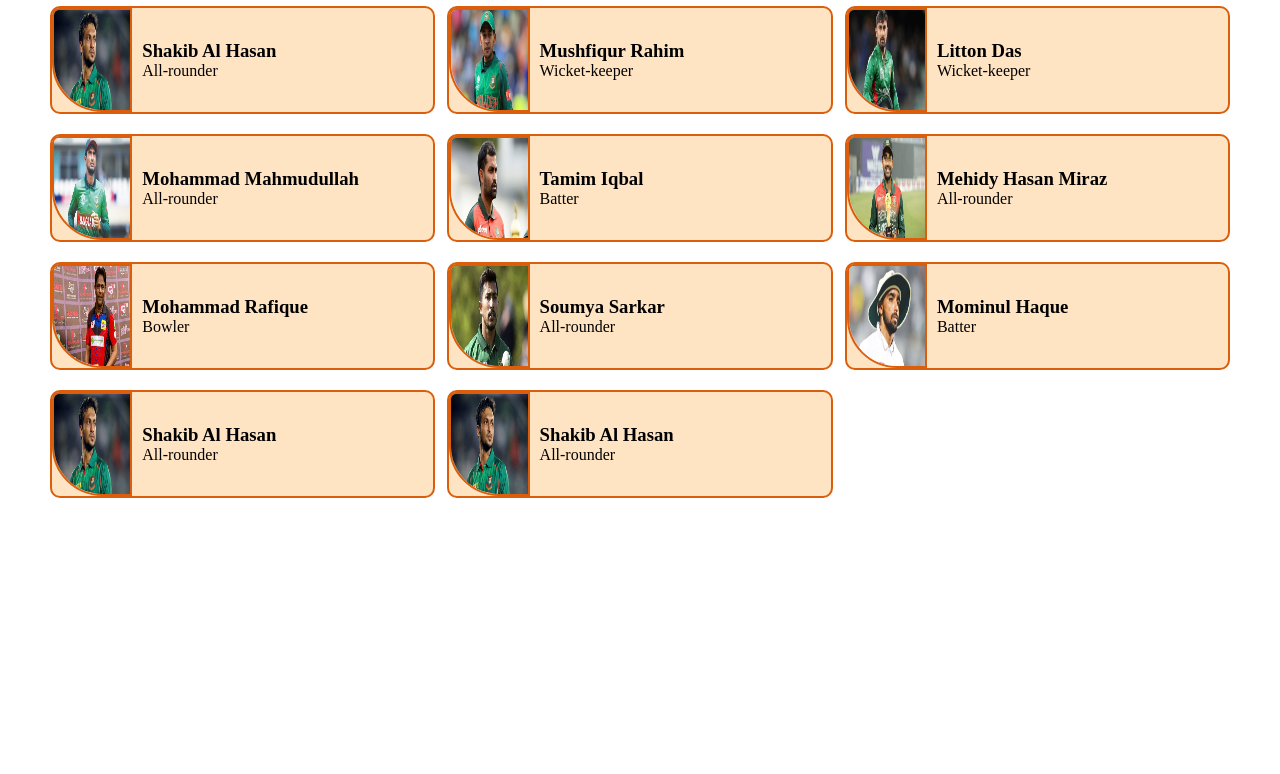
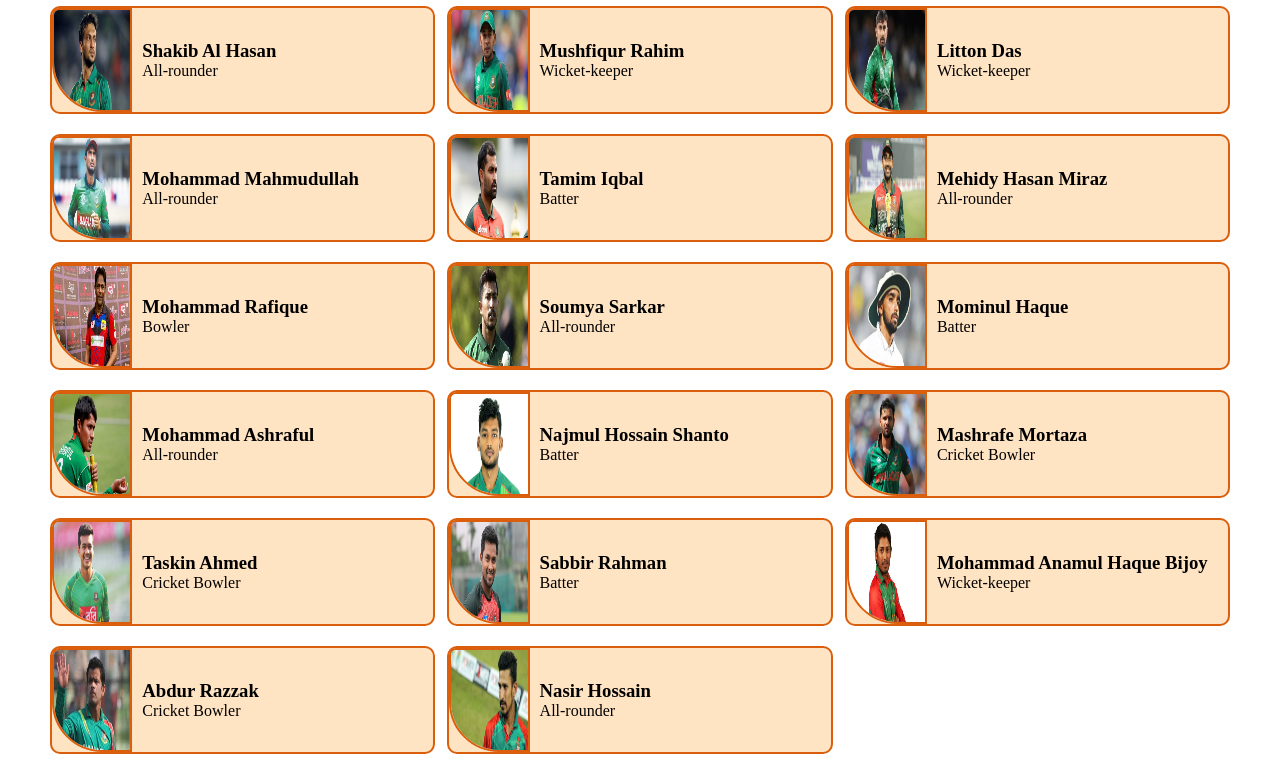
Before and after one commit to RoyShanto/Bangladesh-Cricket-Team, a plain HTML site: page index.html in a window 1280 px wide. Shown: the part 94-868 px from the top of the page. Before the commit the page ends 800 px from the top, so only its background shows below. Drawn offline with Linux system fonts and the light colour scheme.

Commit message:
added some players and solved favicon, mushfiq img

```diff
--- a/index.html
+++ b/index.html
@@ -6,7 +6,7 @@
     <meta name="viewport" content="width=device-width, initial-scale=1.0">
     <title>Cricket Team</title>
     <link rel="stylesheet" href="style.css">
-    <link rel="icon" type="image/x-icon" href="/images/cricket.ico">
+    <link rel="icon" type="image/x-icon" href="images/cricket.ico">
 </head>
 <body>
     <div class="container">
@@ -76,16 +76,58 @@
                 </span>
             </div>
             <div class="player">
-                <img src="images/shakib.png" alt="Shakib Al Hasan">
+                <img src="images/ashraful.png" alt="Shakib Al Hasan">
                 <span>
-                    <h3 class="player_name">Shakib Al Hasan</h3>
+                    <h3 class="player_name">Mohammad Ashraful</h3>
                     <p class="player_type">All-rounder</p>
                 </span>
             </div>
             <div class="player">
-                <img src="images/shakib.png" alt="Shakib Al Hasan">
+                <img src="images/najmul.png" alt="Shakib Al Hasan">
                 <span>
-                    <h3 class="player_name">Shakib Al Hasan</h3>
+                    <h3 class="player_name">Najmul Hossain Shanto</h3>
+                    <p class="player_type">Batter</p>
+                </span>
+            </div>
+            <div class="player">
+                <img src="images/mashrafe.jpg" alt="Shakib Al Hasan">
+                <span>
+                    <h3 class="player_name">Mashrafe Mortaza</h3>
+                    <p class="player_type">Cricket Bowler</p>
+                </span>
+            </div>
+            <div class="player">
+                <img src="images/taskin.png" alt="Shakib Al Hasan">
+                <span>
+                    <h3 class="player_name">Taskin Ahmed</h3>
+                    <p class="player_type">Cricket Bowler</p>
+                </span>
+            </div>
+            <div class="player">
+                <img src="images/sabbir.png" alt="Shakib Al Hasan">
+                <span>
+                    <h3 class="player_name">Sabbir Rahman</h3>
+                    <p class="player_type">Batter</p>
+                </span>
+            </div>
+            <div class="player">
+                <img src="images/anamul.png" alt="Shakib Al Hasan">
+                <span>
+                    <h3 class="player_name">Mohammad Anamul Haque Bijoy</h3>
+                    <p class="player_type">Wicket-keeper</p>
+                </span>
+            </div>
+            <div class="player">
+                <img src="images/razzak.png" alt="Shakib Al Hasan">
+                <span>
+                    <h3 class="player_name">Abdur Razzak</h3>
+                    <p class="player_type">Cricket Bowler</p>
+                </span>
+            </div>
+            <div class="player">
+                <img src="images/nasir.png" alt="Shakib Al Hasan">
+                <span>
+                    <h3 class="player_name">Nasir Hossain</h3>
                     <p class="player_type">All-rounder</p>
                 </span>
             </div>
```
Also changed, not shown: images/anamul.png (added), images/ashraful.png (added), images/mashrafe.jpg (added), images/mustafizur.png (added), images/najmul.png (added), images/nasir.png (added), images/razzak.png (added), images/sabbir.png (added), images/taskin.png (added).
